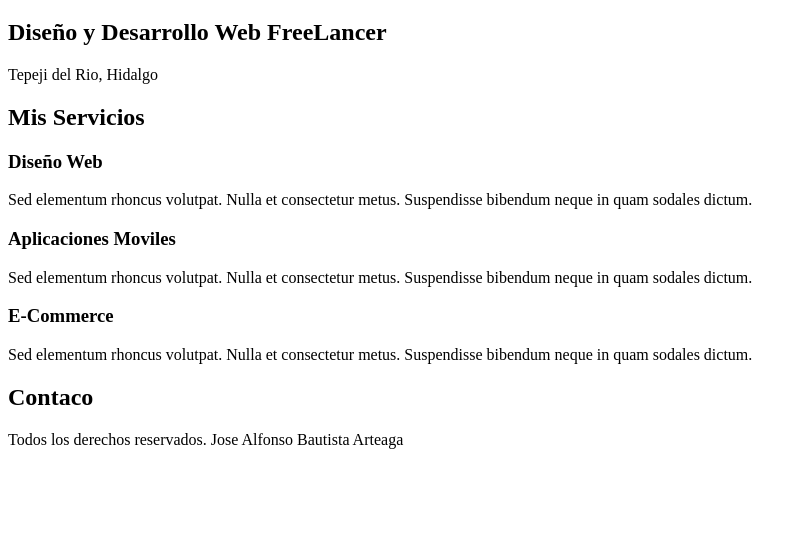
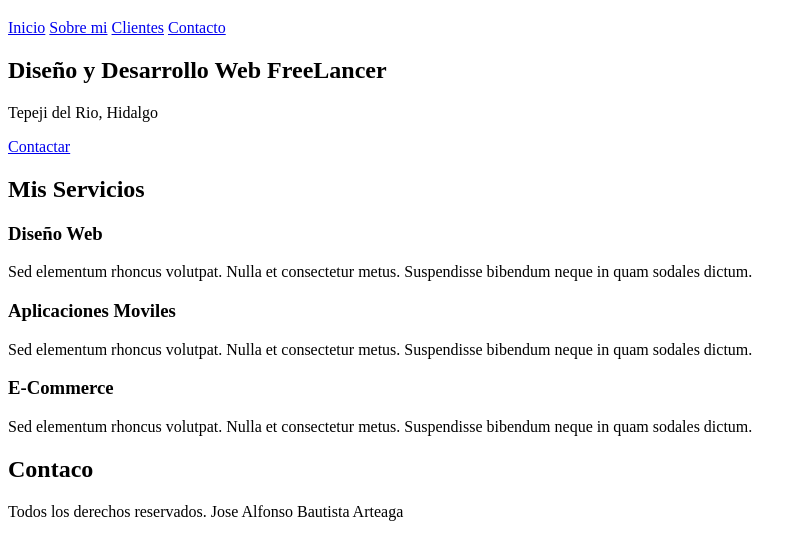
Before and after one commit to JoseAlfonsoB/FREELANCER_PROJECT, a plain HTML site: page index.html in a window 1280 px wide. Shown: the part 61-620 px from the top of the page, without its empty margins (0-807 px from the left). Drawn offline with Linux system fonts and the light colour scheme.

Commit message:
Creación de la barra de navegación

```diff
--- a/index.html
+++ b/index.html
@@ -9,10 +9,17 @@
     <header>
       <h1>Jose Bautista FreeLancer</h1>
     </header>
+    <nav>
+      <a href="#">Inicio</a>
+      <a href="#">Sobre mi</a>
+      <a href="#">Clientes</a>
+      <a href="#">Contacto</a>
+    </nav>
 
     <section>
       <h2>Diseño y Desarrollo Web FreeLancer</h2>
       <p>Tepeji del Rio, Hidalgo</p>
+      <a href="#">Contactar</a>
     </section>
 
     <main>
```
